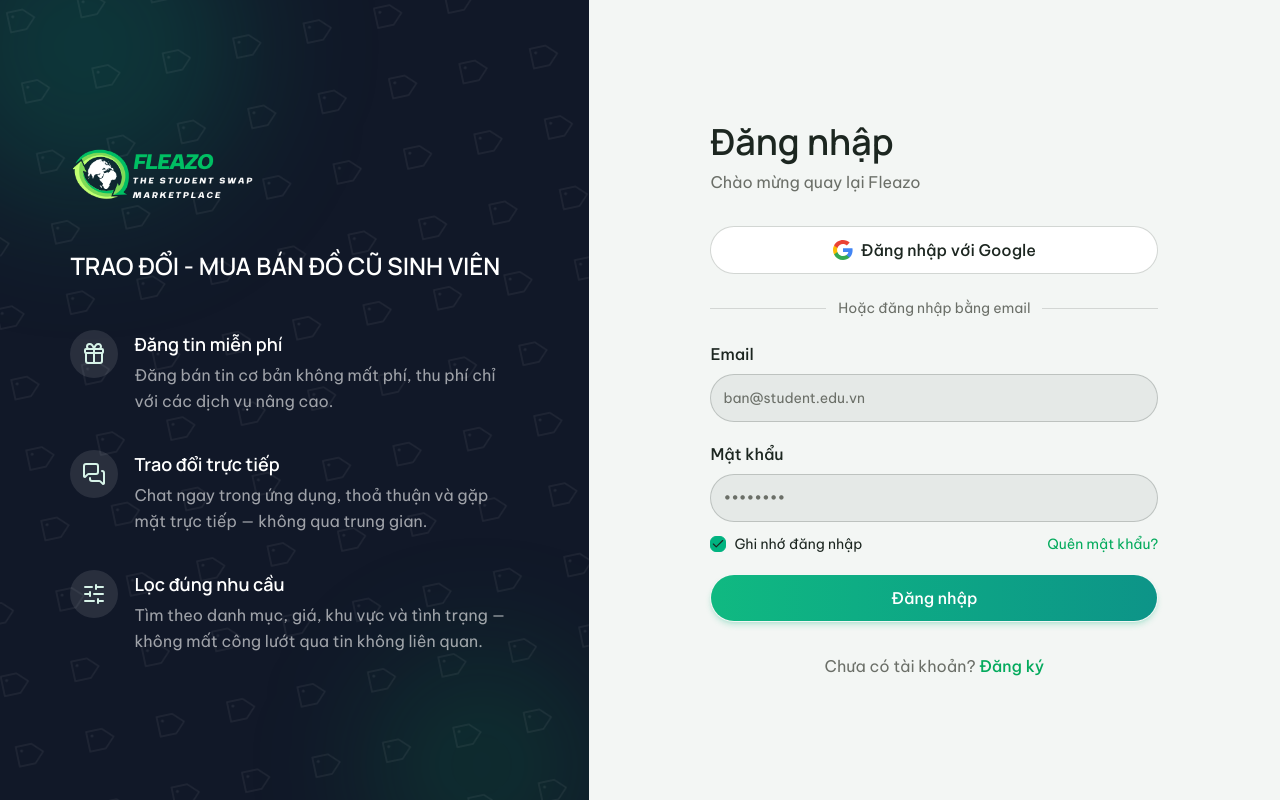
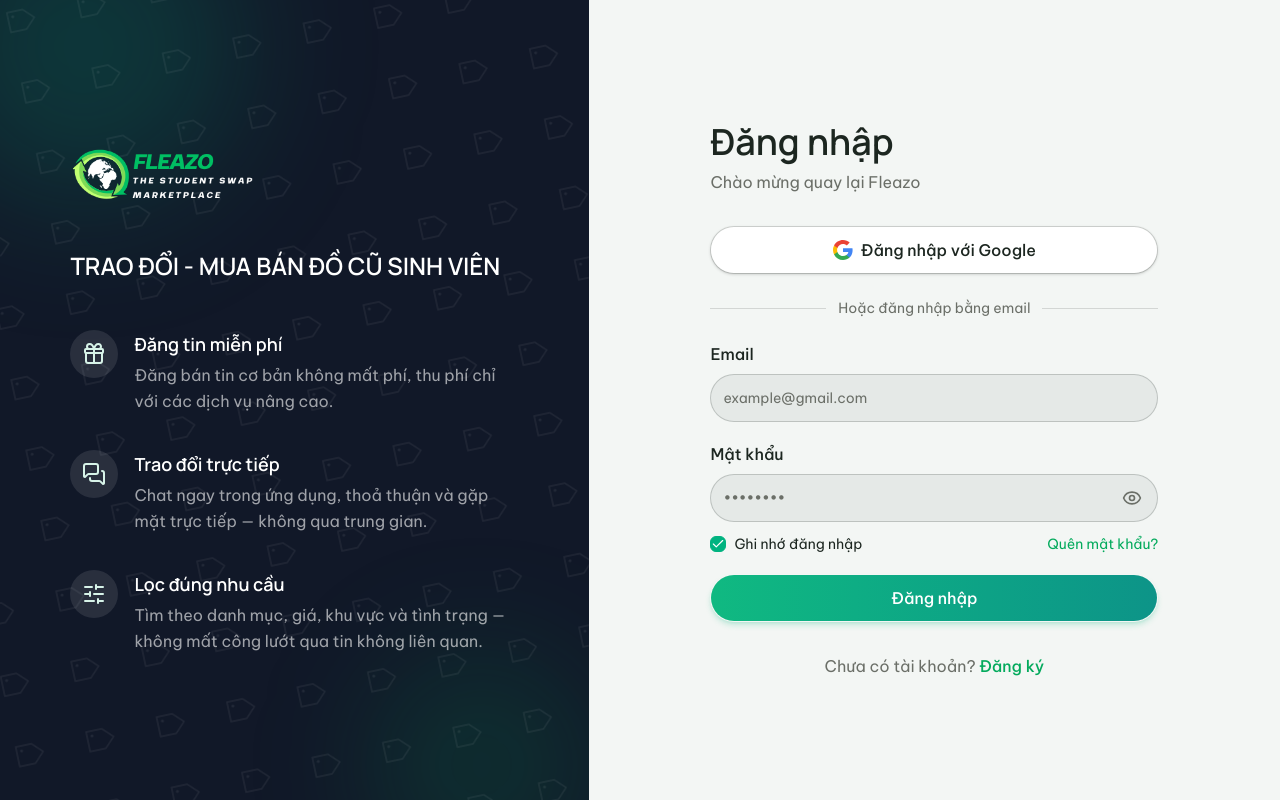
Before and after one commit to bquochuy1514/fleazo-frontend, a Next.js app: page /login in a window 1280 px wide. Built offline with nearby package versions, Linux system fonts and the light colour scheme; no server answers.

Commit message:
feat(auth): add show/hide toggle to login password field

```diff
--- a/src/app/(auth)/login/page.tsx
+++ b/src/app/(auth)/login/page.tsx
@@ -8,6 +8,7 @@ import { Input } from '@/components/ui/input';
 import { Checkbox } from '@/components/ui/checkbox';
 import { GoogleAuthButton } from '@/components/auth/google-auth-button';
 import { api } from '@/lib/api';
+import { Eye, EyeOff } from 'lucide-react';
 
 export default function LoginPage() {
 	const router = useRouter();
@@ -17,6 +18,7 @@ export default function LoginPage() {
 		general?: string;
 	}>({});
 	const [rememberMe, setRememberMe] = useState(true);
+	const [showPassword, setShowPassword] = useState(false);
 	const [loading, setLoading] = useState(false);
 
 	const onSubmit = async (e: React.FormEvent<HTMLFormElement>) => {
@@ -29,11 +31,6 @@ export default function LoginPage() {
 		try {
 			const { data } = await api.post('/auth/login', values);
 
-			// Remember me: with it, refresh_token persists in localStorage so
-			// the (future) 401 -> refresh -> retry interceptor can keep the
-			// session alive silently. Without it, only the access token goes
-			// into sessionStorage (gone once the tab closes) and no refresh
-			// token is stored at all — session just ends when it expires.
 			if (rememberMe) {
 				localStorage.setItem('access_token', data.access_token);
 				localStorage.setItem('refresh_token', data.refresh_token);
@@ -93,7 +90,7 @@ export default function LoginPage() {
 						id="email"
 						name="email"
 						type="email"
-						placeholder="ban@student.edu.vn"
+						placeholder="example@gmail.com"
 						className="mt-2 h-12 text-base"
 					/>
 					{errors.email && (
@@ -110,13 +107,29 @@ export default function LoginPage() {
 					>
 						Mật khẩu
 					</label>
-					<Input
-						id="password"
-						name="password"
-						type="password"
-						placeholder="••••••••"
-						className="mt-2 h-12 text-base"
-					/>
+					<div className="relative mt-2">
+						<Input
+							id="password"
+							name="password"
+							type={showPassword ? 'text' : 'password'}
+							placeholder="••••••••"
+							className="h-12 pr-12 text-base"
+						/>
+						<button
+							type="button"
+							onClick={() => setShowPassword((prev) => !prev)}
+							className="absolute cursor-pointer top-1/2 right-4 -translate-y-1/2 text-muted-foreground transition-colors hover:text-fz-ink"
+							aria-label={
+								showPassword ? 'Ẩn mật khẩu' : 'Hiện mật khẩu'
+							}
+						>
+							{showPassword ? (
+								<EyeOff className="size-5" />
+							) : (
+								<Eye className="size-5" />
+							)}
+						</button>
+					</div>
 					{errors.password && (
 						<p className="mt-1.5 text-sm text-destructive">
 							{errors.password}
--- a/src/app/(main)/layout.tsx
+++ b/src/app/(main)/layout.tsx
@@ -16,7 +16,7 @@ export default function MainLayout({
 			<BottomNav />
 			<main className="flex-1">
 				{children}
-				<div className="min-h-[2000px]">Nội dung test scroll...</div>
+				<div className="min-h-[1000px]">Nội dung test scroll...</div>
 			</main>
 			<Footer />
 		</>
--- a/src/components/auth/google-auth-button.tsx
+++ b/src/components/auth/google-auth-button.tsx
@@ -1,9 +1,5 @@
 import { Button } from '@/components/ui/button';
 
-// Official Google "G" mark — a one-off inline SVG is intentional here, not
-// a violation of "lucide-react is the sole icon library" (that rule covers
-// general-purpose icon sets; this is the single required third-party brand
-// asset for a Google Sign-In button, per Google's own brand guidelines).
 function GoogleIcon({ className }: { className?: string }) {
 	return (
 		<svg viewBox="0 0 20 20" className={className} aria-hidden="true">
@@ -35,7 +31,7 @@ export function GoogleAuthButton() {
 		<Button
 			type="button"
 			variant="outline"
-			className="h-12 w-full gap-2 bg-white text-base hover:bg-white/90"
+			className="h-12 w-full gap-2 bg-white text-base shadow-sm hover:bg-fz-primary-soft hover:shadow-md"
 		>
 			<GoogleIcon className="size-5" />
 			Đăng nhập với Google
--- a/src/components/ui/checkbox.tsx
+++ b/src/components/ui/checkbox.tsx
@@ -1,17 +1,17 @@
-"use client"
+'use client';
 
-import { Checkbox as CheckboxPrimitive } from "@base-ui/react/checkbox"
+import { Checkbox as CheckboxPrimitive } from '@base-ui/react/checkbox';
 
-import { cn } from "@/lib/utils"
-import { CheckIcon } from "lucide-react"
+import { cn } from '@/lib/utils';
+import { CheckIcon } from 'lucide-react';
 
 function Checkbox({ className, ...props }: CheckboxPrimitive.Root.Props) {
 	return (
 		<CheckboxPrimitive.Root
 			data-slot="checkbox"
 			className={cn(
-        "peer relative flex size-4 shrink-0 items-center justify-center rounded-[6px] border border-input transition-shadow outline-none group-has-disabled/field:opacity-50 after:absolute after:-inset-x-3 after:-inset-y-2 focus-visible:border-ring focus-visible:ring-[3px] focus-visible:ring-ring/50 disabled:cursor-not-allowed disabled:opacity-50 aria-invalid:border-destructive aria-invalid:ring-[3px] aria-invalid:ring-destructive/20 aria-invalid:aria-checked:border-primary dark:bg-input/30 dark:aria-invalid:border-destructive/50 dark:aria-invalid:ring-destructive/40 data-checked:border-primary data-checked:bg-primary data-checked:text-primary-foreground dark:data-checked:bg-primary",
-        className
+				'peer relative flex size-4 shrink-0 items-center justify-center rounded-[6px] border border-input transition-shadow outline-none group-has-disabled/field:opacity-50 after:absolute after:-inset-x-3 after:-inset-y-2 focus-visible:border-ring focus-visible:ring-[3px] focus-visible:ring-ring/50 disabled:cursor-not-allowed disabled:opacity-50 aria-invalid:border-destructive aria-invalid:ring-[3px] aria-invalid:ring-destructive/20 aria-invalid:aria-checked:border-primary dark:bg-input/30 dark:aria-invalid:border-destructive/50 dark:aria-invalid:ring-destructive/40 data-checked:border-primary data-checked:bg-primary data-checked:text-white dark:data-checked:bg-primary',
+				className,
 			)}
 			{...props}
 		>
@@ -19,11 +19,10 @@ function Checkbox({ className, ...props }: CheckboxPrimitive.Root.Props) {
 				data-slot="checkbox-indicator"
 				className="grid place-content-center text-current transition-none [&>svg]:size-3.5"
 			>
-        <CheckIcon
-        />
+				<CheckIcon />
 			</CheckboxPrimitive.Indicator>
 		</CheckboxPrimitive.Root>
-  )
+	);
 }
 
-export { Checkbox }
+export { Checkbox };
```
Lines whose indentation alone changed are shown as unchanged.
